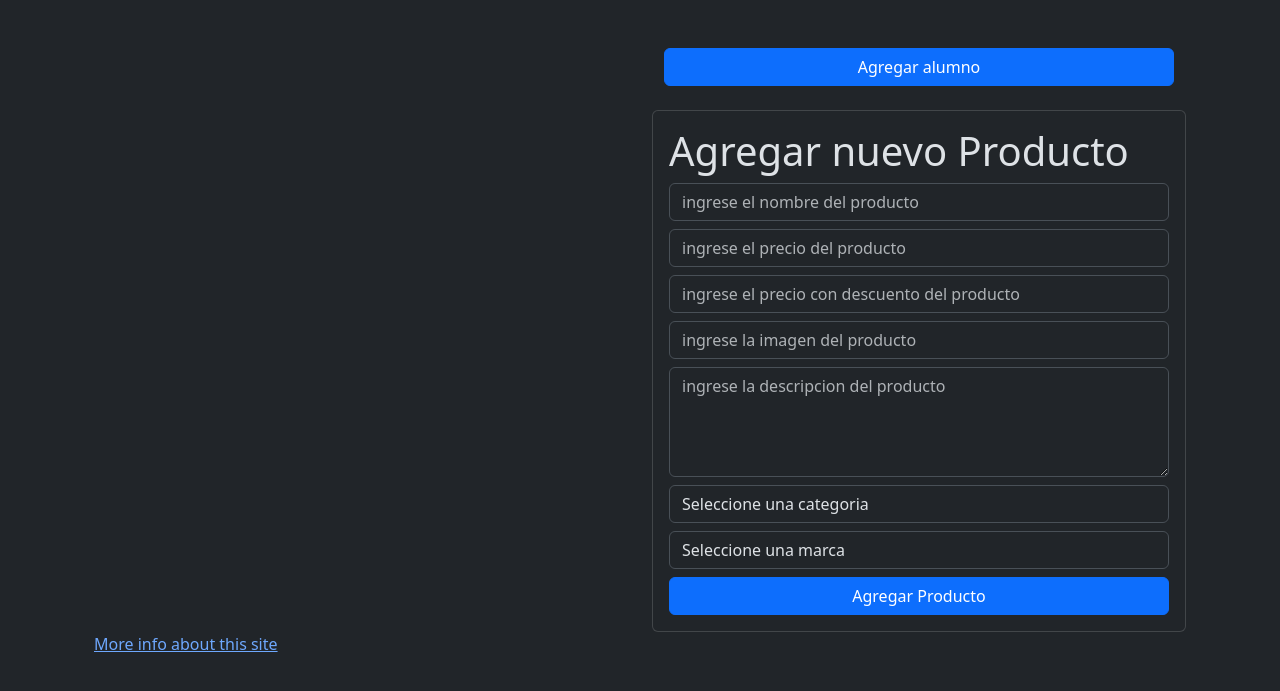
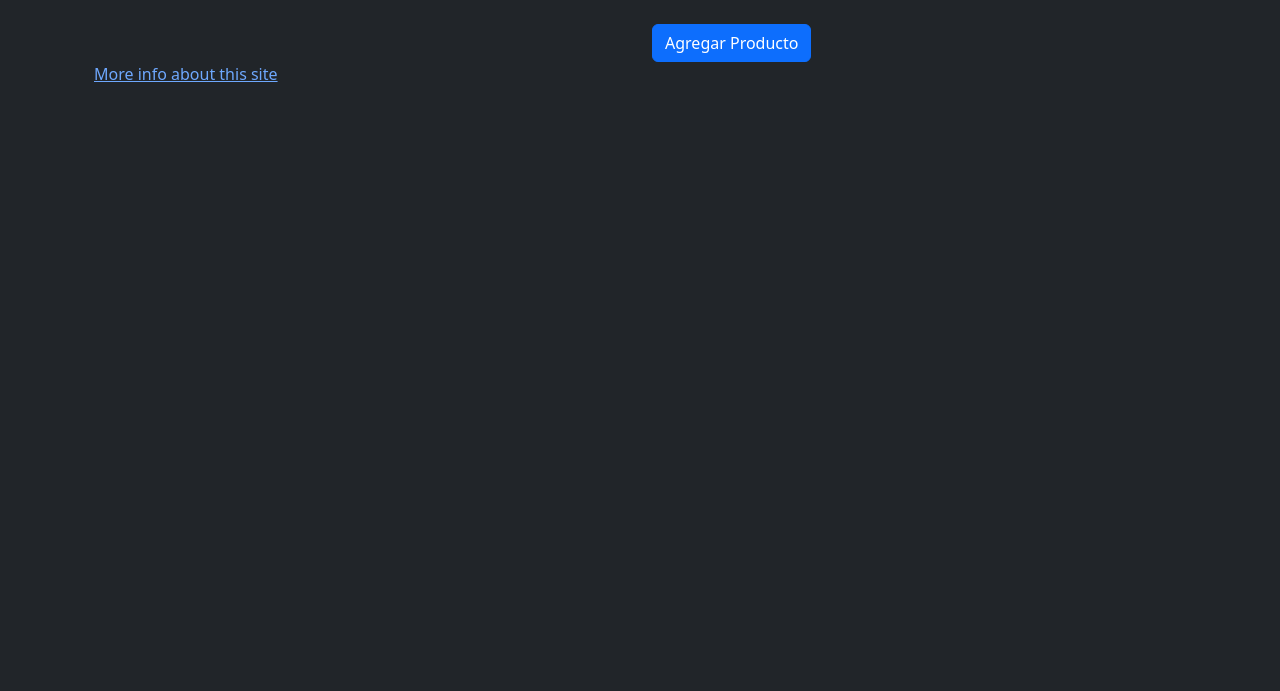
Before and after one commit to CheeseCreamMe/agromachinery_wweb, a PHP site: page /app/view/page/admin/productsViewPage.php in a window 1280 px wide. Shown: the top 691 px of the page. Run offline with PHP 8.4, Linux system fonts and the light colour scheme.

Commit message:
last change before break

```diff
--- a/app/view/page/admin/productsViewPage.php
+++ b/app/view/page/admin/productsViewPage.php
@@ -4,7 +4,7 @@
 <head>
     <meta charset="UTF-8">
     <meta name="viewport" content="width=device-width, initial-scale=1.0">
-    <title>Document</title>
+    <!--bootstrap-->
     <link href="https://cdn.jsdelivr.net/npm/bootstrap@5.3.2/dist/css/bootstrap.min.css" rel="stylesheet"
         integrity="sha384-T3c6CoIi6uLrA9TneNEoa7RxnatzjcDSCmG1MXxSR1GAsXEV/Dwwykc2MPK8M2HN" crossorigin="anonymous">
     <script src="https://cdn.jsdelivr.net/npm/bootstrap@5.3.2/dist/js/bootstrap.bundle.min.js"
@@ -24,15 +24,17 @@
                 <div class="col justify-content-center">
                     <div class="col-md-4">
                         <!--contenedor de formulario ty resultados de busqueda-->
-                        <div class=" justify-content-center" id="respuesta"><!--seccion paravmostrar los resultados de busqueda por nombre--></div>
+                        <div class=" justify-content-center" id="respuesta">
+                            <!--seccion para mostrar los resultados de busqueda por nombre-->
+                        </div>
                     </div>
                     <div class="col'md'5">
                         <!--boton para mostrar el formulario para poder agregar un nuevo producto-->
 
-                        <div class=" row d-grid gap-2 p-4">
-            <button id="agregarEs" type="sumit" class="btn btn-primary btn-block text-center"><i
-                    class="bi bi-plus-circle-fill"></i> Agregar alumno</button>
-        </div>
+
+                        <button id="agregarEs" type="sumit" class="btn btn-primary btn-block text-center"><i
+                                class="bi bi-plus-circle-fill"></i> Agregar Producto</button>
+
                         <div class="card" id="showForm">
                             <div class="card-body">
                                 <h1>Agregar nuevo Producto</h1>
@@ -57,7 +59,7 @@
                                     <div class="form-group"> <select class='form-control' id="product-brand">
                                             <option value="">Seleccione una marca</option>
                                             <!-- Opciones de marcas aqui -->
-                                        </select> </div> <button class='btn btn-primary'>Agregar Producto</button>
+                                        </select> </div> <button class='btn btn-primary' type="submit" id="add-form">Agregar Producto</button>
                                 </form>
                             </div>
                         </div>
@@ -74,3 +76,25 @@
 </body>
 
 </html>
+<!--jquery-->
+<script src="https://code.jquery.com/jquery-3.3.1.min.js"
+    integrity="sha256-FgpCb/KJQlLNfOu91ta32o/NMZxltwRo8QtmkMRdAu8=" crossorigin="anonymous"></script>
+
+<script>
+    console.log("xd");
+    $('#showForm').hide();
+
+    $('#agregarEs').click(function () {
+        $('#showForm').is(':hidden') ? $('#showForm').show() : $('#showForm').hide();
+    })
+
+    $(document).ready(function () {
+        //definimos el arreglo de datos que deseamos enviar atraves de ajax
+
+        //metodo abreviado de jquery para enviar solicitudes ajax
+        $.get('.././core/ajax/maquinariaAjax.php',
+            function (response) {
+                console.log(response);
+            });
+    })
+</script>
--- a/core/ajax/maquinariaAjax.php
+++ b/core/ajax/maquinariaAjax.php
@@ -3,12 +3,21 @@ $peticionAjax = true;
 require_once "../../app/controller/maquinariaController.php";
 $instancia = new maquinariaController();
 
+//contorlamos desde aqui todas las funcionalidades de los productos
 if(isset($_POST['opcion']))
 {
-    $Marca = $_POST["filtro"];
+    if($_POST['opcion']=="buscarMarca")
+    {
+           $Marca = $_POST["filtro"];
     $tabla = $instancia->buscarPorMarca($Marca);
     $total = json_encode($tabla);
     echo $total;
+    }
+    if($_POST['opcion']=="agreagar")
+    {
+        echo "se ha agregado";
+    }
+
 }
 else{
     //si no hau opciones de consulta es una consulta general
```
